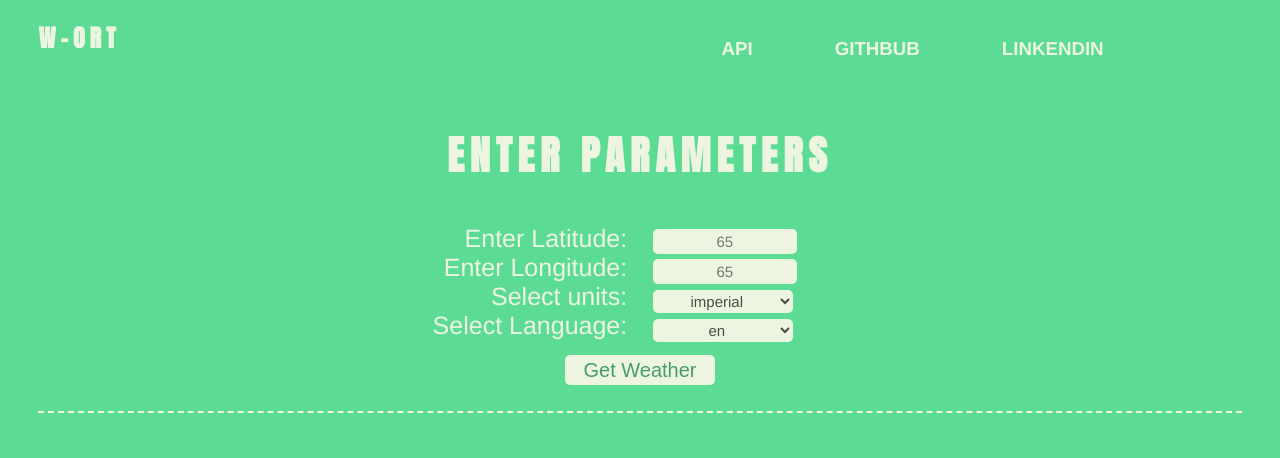
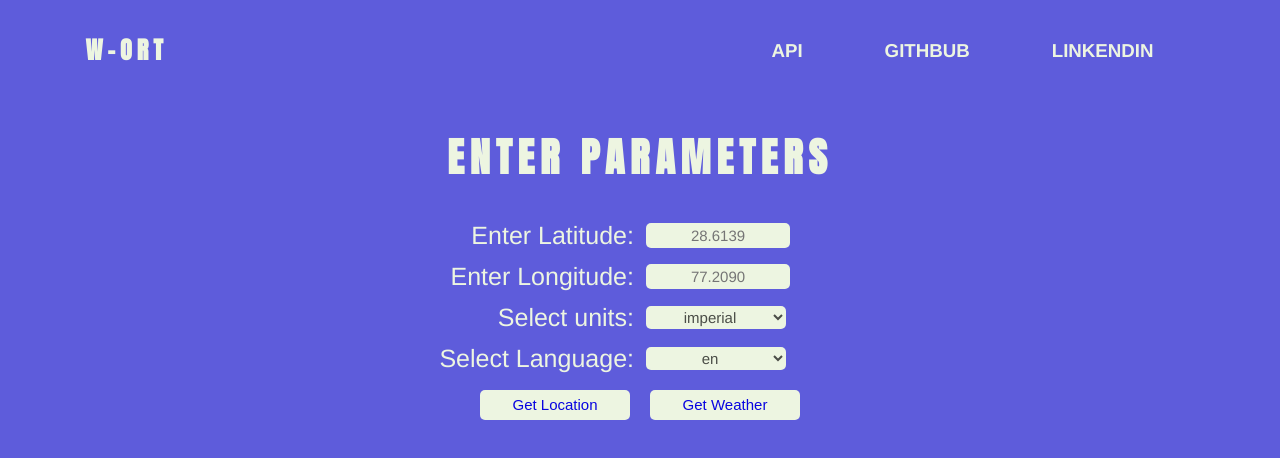
Before and after one commit to AmreetKumarkhuntia/weather-app, a React (Create React App) app: page / in a window 1280 px wide. Shown: the top 458 px of the page. Built offline with nearby package versions, Linux system fonts and the light colour scheme; the HTML template or start-up script is replaced by a standard one.

Commit message:
geo tracker update and color update

```diff
--- a/src/pages/body.jsx
+++ b/src/pages/body.jsx
@@ -4,12 +4,12 @@ import { useState } from "react";
 
 
 const Body = () => {
-    const apikey=process.env.REACT_APP_API_KEY;
-    let lat = "65";
-    let lon = "65"
+    const apikey = process.env.REACT_APP_API_KEY;
+    let lat = "28.6139";
+    let lon = "77.2090"
     let lang = "en";
 
-    let [unit,setUnit]=useState('imperial');
+    let [unit, setUnit] = useState('imperial');
     const units = ["imperial", "metric"];
     const langs = ["en", "ar", "az", "be"];
 
@@ -29,6 +29,18 @@ const Body = () => {
                 {langs}
             </option>
         )
+    }
+    function fetchlocation(){
+        if ("geolocation" in navigator) {
+            navigator.geolocation.getCurrentPosition(function(position) {
+                lat=position.coords.latitude;
+                lon=position.coords.longitude;
+                alert("Current latitude set to "+lat+" and longitude to "+ lon);
+              });
+          } else {
+            alert("Geo Tracker is not Available");
+          }
+
     }
     function fetchweather() {
         var url = "https://weatherbit-v1-mashape.p.rapidapi.com/forecast/3hourly?lat=";
@@ -51,39 +63,57 @@ const Body = () => {
     return (
         <div className="weather">
             <h1 className="parameter_title">ENTER PARAMETERS</h1>
-            <div className="get-weatherforecast">
-                <div className="titles">
-                    Enter Latitude:<br />
-                    Enter Longitude:<br />
-                    Select units:<br />
-                    Select Language:<br />
-                </div>
-                <div className="parameters">
-                    <input type="text" className="input" placeholder="65" onChange={(e) => {
+            <table className="get-weatherforecast">
+                <tr>
+                    <td className="titles">Enter Latitude:</td>
+                    <td className="parameters">
+                        <input type="text" className="input" placeholder={lat} onChange={(e) => {
                             lat = e.target.value;
-                    }}></input><br />
-                    <input type="text" className="input" placeholder="65" onChange={(e) => {
+                        }} />
+                    </td>
+                </tr>
+                <tr>
+                    <td className="titles">Enter Longitude:</td>
+                    <td className="parameters" >
+                        <input type="text" className="input" placeholder={lon} onChange={(e) => {
                             lon = e.target.value;
-                    }}></input><br />
+                        }} />
+                    </td>
+                </tr>
+                <tr>
+                    <td className="titles">Select units:</td>
+                    <td className="parameters">
                         <select className="input" onClick={(e) => {
                             setUnit(e.target.value);
                         }}>
                             {units.map(unitmapping)}
-                    </select><br />
+                        </select>
+                    </td>
+                </tr>
+                <tr>
+                    <td className="titles">Select Language:</td>
+                    <td className="parameters">
                         <select className="input" onClick={(e) => {
                             lang = e.target.value;
                         }}>
                             {langs.map(langmapping)}
-                    </select><br />
-                </div>
-            </div>
+                        </select>
+                    </td>
+                </tr>
+
+            </table>
+            <div className="div-button">
+                <button onClick={()=>{
+                    fetchlocation();
+                }} >
+                    Get Location
+                </button>
                 <button onClick={() => {
                     fetchweather();
                 }}>Get Weather</button>
-            <div className="separator" />
-            <div>
-                {dataisloaded&&<Showweather unit={unit} Dataisloaded={dataisloaded} items={items} />}
             </div>
+            {dataisloaded && <div className="separator" />}
+            {dataisloaded && <Showweather unit={unit} Dataisloaded={dataisloaded} items={items} />}
         </div>
     );
 }
--- a/src/stylesheet/app.css
+++ b/src/stylesheet/app.css
@@ -7,20 +7,32 @@
 body {
   margin: 0;
   color: #EDF5E1;
-  background-color: #5CDB95;
+  background-color: #5e5cdb;
 }
 
 body header {
-  margin: 0% 3%;
   display: -webkit-box;
   display: -ms-flexbox;
   display: flex;
+  -webkit-box-align: center;
+      -ms-flex-align: center;
+          align-items: center;
+  -webkit-box-pack: center;
+      -ms-flex-pack: center;
+          justify-content: center;
+  width: 100vw;
+  height: 100px;
+  position: absolute;
+  top: 0px;
+  left: 0px;
+  z-index: 100;
 }
 
 body header h2 {
   font-family: 'Anton', sans-serif;
   letter-spacing: 5px;
   display: inline-block;
+  width: 85px;
 }
 
 body header .grid {
@@ -51,10 +63,11 @@ body header .grid .links a {
 }
 
 body header .grid .links a:hover {
-  color: #379683;
+  color: #0300ac;
 }
 
 body .weather {
+  margin-top: 100px;
   display: -webkit-box;
   display: -ms-flexbox;
   display: flex;
@@ -78,26 +91,16 @@ body .weather .parameter_title {
   font-size: 40px;
 }
 
-body .weather .get-weatherforecast {
-  display: -webkit-box;
-  display: -ms-flexbox;
-  display: flex;
-  -webkit-box-orient: horizontal;
-  -webkit-box-direction: normal;
-      -ms-flex-direction: row;
-          flex-direction: row;
+body .weather .get-weatherforecast .titles {
+  width: 250px;
   font-size: 25px;
-}
-
-body .weather .get-weatherforecast .titles {
-  width: 50vw;
   text-align: right;
   padding: 1%;
 }
 
 body .weather .get-weatherforecast .parameters {
-  width: 50vw;
   padding: 1%;
+  width: 250px;
 }
 
 body .weather .get-weatherforecast .parameters .input {
@@ -115,9 +118,10 @@ body .weather .get-weatherforecast .parameters .input {
 body .weather button {
   height: 30px;
   width: 150px;
-  font-size: 20px;
+  margin: 10px;
+  font-size: 15px;
   text-decoration: none;
-  color: #469c6d;
+  color: #0804e0;
   background-color: #EDF5E1;
   border-radius: 5px;
   border: none;
@@ -129,7 +133,7 @@ body .weather button {
 }
 
 body .weather button:hover {
-  background-color: #379683;
+  background-color: #0300ac;
   color: #EDF5E1;
 }
 
@@ -220,7 +224,7 @@ body .weather .show-weatherforecast .cards {
 
 body .weather .show-weatherforecast .cards .weathercard {
   background-color: #EDF5E1;
-  color: #5CDB95;
+  color: #5e5cdb;
   padding: 2%;
   border-radius: 10px;
   -webkit-transition-property: all;
@@ -241,7 +245,7 @@ body .weather .show-weatherforecast .cards .weathercard h5 {
 }
 
 body .weather .show-weatherforecast .cards .weathercard:hover {
-  -webkit-filter: drop-shadow(5px 5px 5px #379683);
-          filter: drop-shadow(5px 5px 5px #379683);
+  -webkit-filter: drop-shadow(5px 5px 5px #0300ac);
+          filter: drop-shadow(5px 5px 5px #0300ac);
 }
 /*# sourceMappingURL=app.css.map */
--- a/src/stylesheet/app.scss
+++ b/src/stylesheet/app.scss
@@ -1,7 +1,7 @@
 $primary-color: #EDF5E1;
-$Background: #5CDB95;
-$Background-darker: #469c6d;
-$hover:#379683;
+$Background: #5e5cdb;
+$Background-darker: #0804e0;
+$hover:#0300ac;
 @import url('https://fonts.googleapis.com/css2?family=Anton&display=swap');
 @font-face {
     font-family: Helevetica;
@@ -13,13 +13,23 @@ body{
     color: $primary-color;
     background-color: $Background;
     header{
-        margin: 0% 3%;
         display: flex;
+        align-items: center;
+        justify-content: center;
+
+        width: 100vw;
+        height: 100px;
+
+        position: absolute;
+        top: 0px;
+        left: 0px;
+        z-index: 100;
         h2{
             font-family: 'Anton', sans-serif;
             letter-spacing: 5px;
 
             display: inline-block;
+            width: 85px;
 
         }
         .grid{
@@ -44,6 +54,7 @@ body{
          }
         }
     .weather{
+        margin-top: 100px;
         display: flex;
         align-items: center;
         justify-content: center;
@@ -57,17 +68,15 @@ body{
             font-size: 40px;
         }
         .get-weatherforecast{
-            display: flex;
-            flex-direction: row;
-            font-size: 25px;
             .titles{
-                width: 50vw;
+                width: 250px;
+                font-size: 25px;
                 text-align: right;
                 padding: 1%;
             }
             .parameters{
-                width: 50vw;
                 padding: 1%;
+                width: 250px;
                 .input{
                     border-radius: 5px;
                     border: none;
@@ -85,8 +94,9 @@ body{
         button{
             height: 30px;
             width: 150px;
+            margin: 10px;
 
-            font-size: 20px;
+            font-size: 15px;
             text-decoration: none;
             color:  $Background-darker;
 
```
Also changed, not shown: 1 other file (tests, documents, lock files or other folders). Lines whose indentation alone changed are shown as unchanged.
